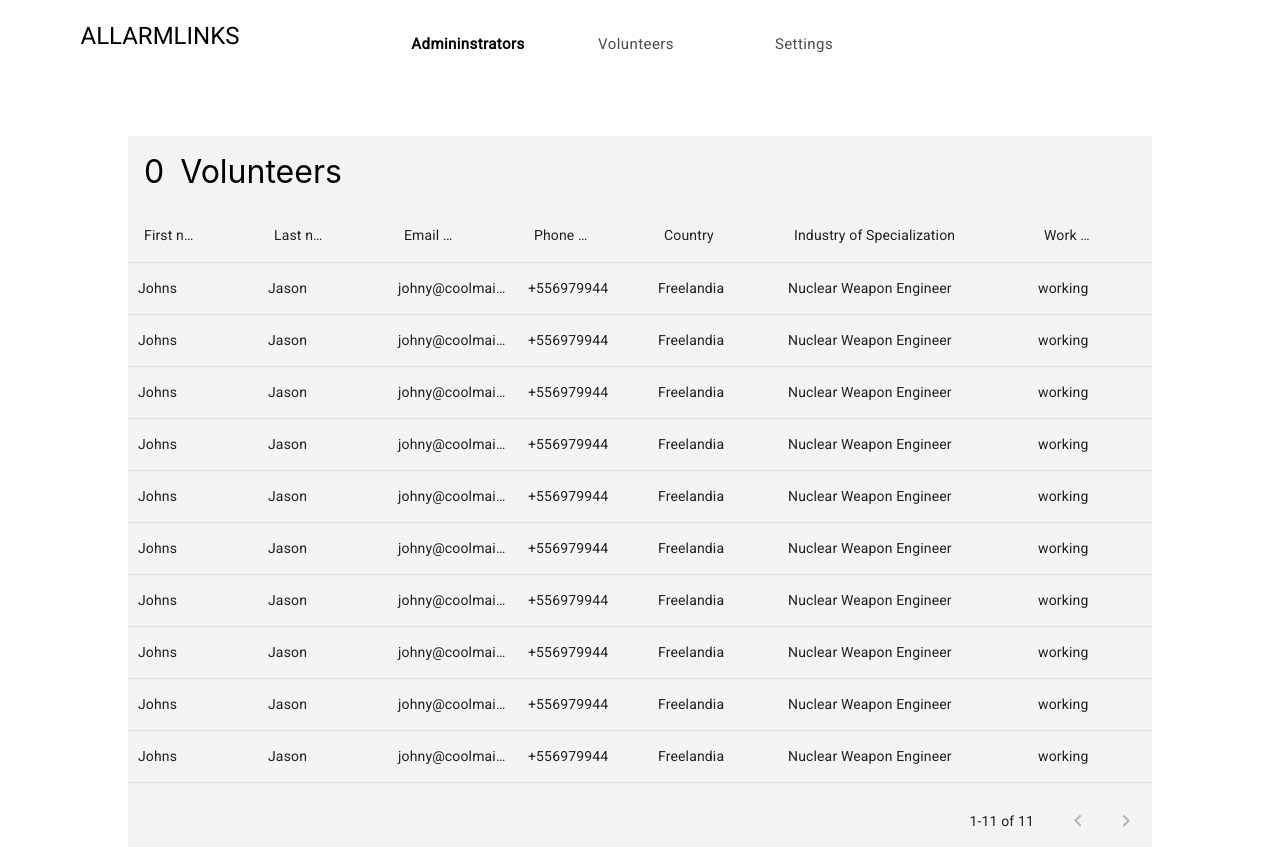
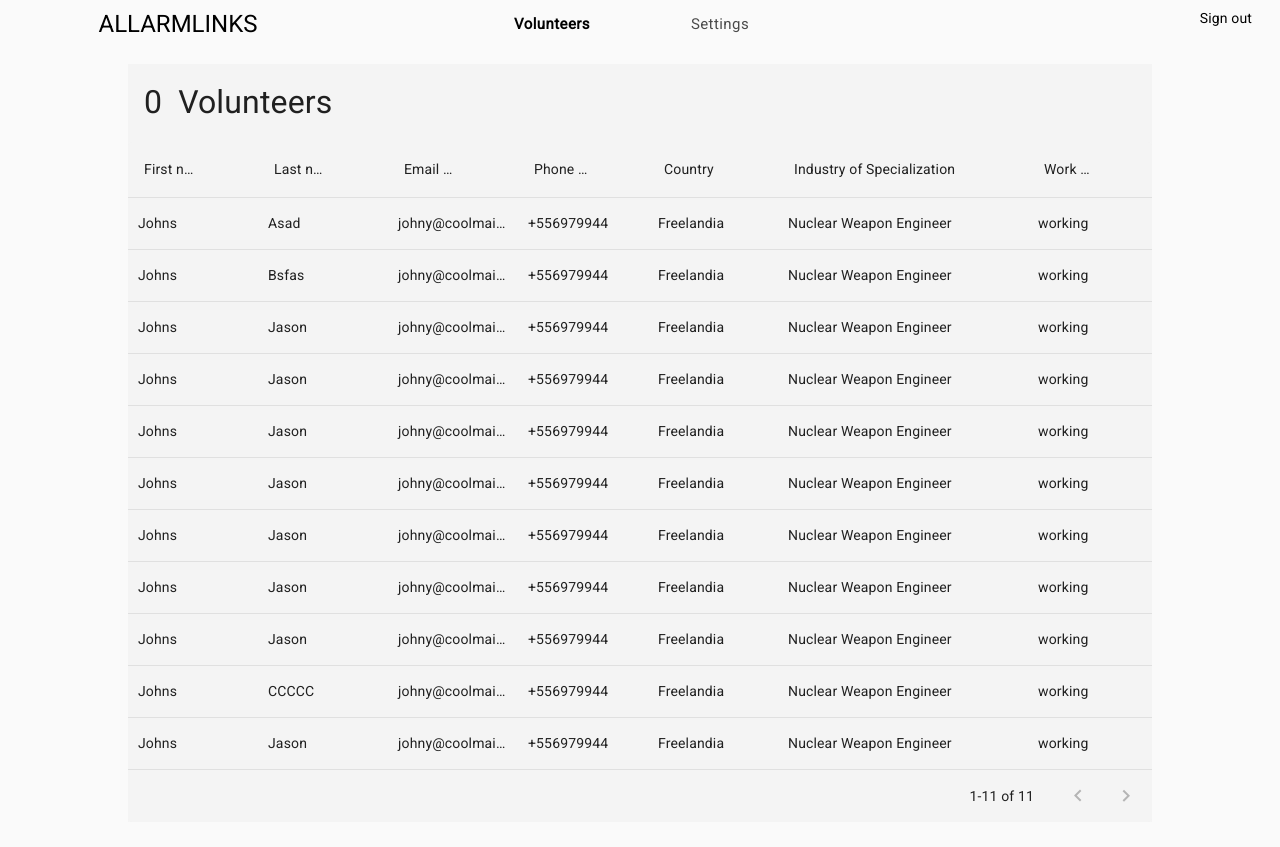
Before and after one commit to shahen94/allarmlinks-admin, a React (Create React App) app: page / in a window 1280 px wide. After the commit the page ends 822 px from the top, so only its background shows below. Built offline with nearby package versions, Linux system fonts and the light colour scheme; the HTML template or start-up script is replaced by a standard one.

Commit message:
Fixed layout and styles

```diff
--- a/src/App.tsx
+++ b/src/App.tsx
@@ -3,7 +3,7 @@ import { BrowserRouter, Route, Switch } from 'react-router-dom'
 import './styles/global.scss'
 import 'fontsource-roboto';
 import Layout from './pages/Layout';
-import AdminList from './pages/AdminList';
+import Settings from './pages/Settings';
 import Login from './pages/Login';
 import Volunteers from './pages/Volunteers';
 
@@ -11,20 +11,20 @@ const authorized: boolean = true;
 
 function App() {
   return (
-    <div>
+    <>
       {authorized ?
         <BrowserRouter>
-          <Layout authorized={authorized} />
+          <Layout>
           <Switch>
             <Route exact path="/" component={Volunteers}></Route>
-            <Route path="/admins" component={AdminList}></Route>
-            <Route path="/settings" component={Volunteers}></Route>
+            <Route path="/settings" component={Settings}></Route>
           </Switch>
+          </Layout>
         </BrowserRouter> :
         <Login />
       }
 
-    </div>
+    </>
   );
 }
 
--- a/src/pages/Layout/Header.tsx
+++ b/src/pages/Layout/Header.tsx
@@ -1,6 +1,6 @@
-import React from 'react';
+import React, { useState } from 'react';
 import Grid from '@material-ui/core/Grid';
-import { Tabs, Tab } from '@material-ui/core';
+import { Tabs, Tab, Box } from '@material-ui/core';
 import { makeStyles, withStyles, Theme, createStyles } from '@material-ui/core/styles';
 import { useHistory } from "react-router-dom";
 import Title from '../../components/Layout/Title';
@@ -8,7 +8,7 @@ import Title from '../../components/Layout/Title';
 const useStyles = makeStyles((theme: Theme) =>
   createStyles({
     root: {
-      flexGrow: 1,
+      flexGrow: 1
     },
     tab: {
       textTransform: 'none',
@@ -16,6 +16,11 @@ const useStyles = makeStyles((theme: Theme) =>
     tabs: {
       display: 'flex',
       justifyContent: 'center',
+    },
+    signOut: {
+      position: 'fixed',
+      right: '20px',
+      textAlign: 'right'
     }
   }),
 );
@@ -59,32 +64,19 @@ interface IMenuItems {
 const menuItems: IMenuItems[] = [
   {
     text: "Volunteers",
-    route: "/",
+    route: "/"
   },
   {
     text: "Settings",
-    route: "/settings",
+    route: "/settings"
   },
 ];
 
-if (true) {
-  menuItems.unshift(
-    {
-      text: "Admininstrators",
-      route: "/admins",
-    }
-  )
-}
-
-
-interface IProps {
-  authorized: boolean;
-}
-
-const Header = (props: IProps) => {
-  const [value, setValue] = React.useState(0);
+const Header = () => {
   const classes = useStyles();
   const history = useHistory();
+  const activeTabIndex = menuItems.findIndex(item => item.route === history.location.pathname);
+  const [selectedTab, setSelectedTab] = useState(activeTabIndex);
 
   const handleTabClick = (route: string) => {
     if (history.location.pathname === route) return;
@@ -92,24 +84,29 @@ const Header = (props: IProps) => {
   }
 
   const handleChange = (event: React.ChangeEvent<{}>, newValue: number) => {
-    setValue(newValue);
+    setSelectedTab(newValue);
   };
 
   return (
     <div className={classes.root}>
       <Grid container spacing={0}>
         <Grid item xs={12} lg={3}>
+          <Box component="div" m={1}>
             <Title />
+          </Box>
         </Grid>
-        {props.authorized &&
         <Grid item xs={12} lg={6} className={classes.tabs}>
-            <StyledTabs value={value} onChange={handleChange}>
+          <StyledTabs value={selectedTab} onChange={handleChange}>
             {menuItems.map((item, index) => (
               <StyledTab label={item.text} onClick={() => handleTabClick(item.route)} />
             ))}
           </StyledTabs>
         </Grid>
-        }
+        <Grid item xs={12} lg={3} className={classes.signOut}>
+          <Box component="div" m={1}>
+            Sign out
+          </Box>
+        </Grid>
       </Grid>
     </div>
   );
--- a/src/pages/Layout/index.tsx
+++ b/src/pages/Layout/index.tsx
@@ -1,18 +1,59 @@
 import React from 'react';
-import { Box } from '@material-ui/core';
+import { Box, Container, CssBaseline, Toolbar, AppBar } from '@material-ui/core';
+import { makeStyles, withStyles, Theme, createStyles } from '@material-ui/core/styles';
 import Header from './Header';
 import 'fontsource-roboto';
+import useScrollTrigger from '@material-ui/core/useScrollTrigger';
+
+
+const useStyles = makeStyles((theme: Theme) =>
+    createStyles({
+        appBar: {
+            color: '#000000',
+            backgroundColor: '#FAFAFA',
+            '& .MuiToolbar-root': { display: 'block' }
+        },
+        toolbar: {
+            minHeight: '50px',
+        }
+    }),
+);
 
 interface IProps {
-    authorized: boolean;
     window?: () => Window;
+    children: React.ReactElement;
+}
+
+function ElevationScroll(props: IProps) {
+    const { children, window } = props;
+    const trigger = useScrollTrigger({
+        disableHysteresis: true,
+        threshold: 0,
+        target: window ? window() : undefined,
+    });
+
+    return React.cloneElement(children, {
+        elevation: trigger ? 4 : 0,
+    });
 }
 
 const Layout = (props: IProps) => {
+    const classes = useStyles();
     return (
-        <Box component="span" m={1}>
-            <Header authorized={props.authorized} />
-        </Box>
+        <>
+            <CssBaseline />
+            <ElevationScroll {...props} >
+                <AppBar className={classes.appBar}>
+                    <Toolbar className={classes.toolbar}>
+                        <Box component="span" m={0}>
+                            <Header />
+                        </Box>
+                    </Toolbar>
+                </AppBar>
+            </ElevationScroll>
+            <Toolbar />
+            {props.children}
+        </>
     )
 }
 
--- a/src/pages/Login/Form.tsx
+++ b/src/pages/Login/Form.tsx
@@ -13,19 +13,22 @@ const useStyles = makeStyles((theme) => ({
     root: {
         display: 'flex',
         justifyContent: 'center',
-        minWidth: 275,
+        minWidth: 500,
 
     },
+    mainContainer: {
+        padding: theme.spacing(6, 20, 4, 20),
+    },
     card: {
-        marginTop: theme.spacing(8),
+        marginTop: theme.spacing(4),
         display: 'block',
         flexDirection: 'column',
         alignItems: 'center',
         backgroundColor: '#f4f4f4',
-        border: 'none'
+        border: 'none',
+        borderRadius: '10px'
     },
     paper: {
-        marginTop: theme.spacing(8),
         display: 'flex',
         flexDirection: 'column',
         alignItems: 'center',
@@ -37,9 +40,31 @@ const useStyles = makeStyles((theme) => ({
     form: {
         width: '100%', // Fix IE 11 issue.
         marginTop: theme.spacing(1),
+        textAlign: 'center'
     },
     submit: {
         margin: theme.spacing(3, 0, 2),
+        height: '40px',
+        minWidth: '120px',
+        borderRadius: '20px'
+    },
+    textField: {
+        border: 'none',
+        '& .MuiInputBase-root': {
+            backgroundColor: '#FFFFFF',
+            borderRadius: '8px',
+            boxShadow: '0px 3px 6px #CCCCCC',
+        },
+        '& .MuiFilledInput-underline:before': {
+            content: 'none',
+        },
+        '& .MuiFormLabel-root': {
+            color: '#bababa',
+        },
+        '& .MuiFormLabel-asterisk': {
+            display: 'none',
+        },
+
     }
 }));
 
@@ -49,26 +74,27 @@ const Form = () => {
     return (
         <div className={classes.root}>
             <Card className={classes.card} variant="outlined">
-                <Container component="main" maxWidth="xs">
+                <Container component="main" maxWidth="sm" className={classes.mainContainer}>
                     <CssBaseline />
                     <div className={classes.paper}>
-                        <Typography component="h1" variant="h5">
+                        <Typography component="h1" variant="h4">
                             Log in
                         </Typography>
                         <form className={classes.form} noValidate>
                             <TextField
-                                variant="outlined"
+                                variant="filled"
                                 margin="normal"
                                 required
                                 fullWidth
                                 id="email"
-                                label="Email Address"
+                                label="Email"
                                 name="email"
                                 autoComplete="email"
                                 autoFocus
+                                className={classes.textField}
                             />
                             <TextField
-                                variant="outlined"
+                                variant="filled"
                                 margin="normal"
                                 required
                                 fullWidth
@@ -77,14 +103,15 @@ const Form = () => {
                                 type="password"
                                 id="password"
                                 autoComplete="current-password"
+                                className={classes.textField}
                             />
                             <FormControlLabel
                                 control={<Checkbox value="remember" color="primary" />}
                                 label="Remember me"
                             />
+                            <br />
                             <Button
                                 type="submit"
-                                fullWidth
                                 variant="contained"
                                 color="primary"
                                 className={classes.submit}
--- a/src/pages/Login/index.tsx
+++ b/src/pages/Login/index.tsx
@@ -1,18 +1,23 @@
 import React from 'react';
-import { Grid } from '@material-ui/core';
+import { Box, Grid } from '@material-ui/core';
 import Title from '../../components/Layout/Title';
 import Form from './Form';
+import './style.scss'
 
 const Login = () => {
   return (
-    <div>
+    <>
       <Grid container>
         <Grid item xs={12} lg={3}>
-          <Title />
+          <Box component="div" m={1}>
+            <Title />
+          </Box>
         </Grid>
       </Grid>
-      <Form />
-    </div>
+      <div className='login-form-container'>
+        <Form />
+      </div>
+    </>
   )
 }
 
--- /dev/null
+++ b/src/pages/Login/style.scss
@@ -0,0 +1,6 @@
+.login-form-container {
+    display: flex;
+    justify-content: center;
+    align-items: center;
+    height: calc(100% - 100px);
+}
--- a/src/pages/AdminList/index.tsx
+++ b/src/pages/Settings/index.tsx
@@ -4,12 +4,12 @@ interface Props {
 
 }
 
-const AdminList = (props: Props) => {
+const Settings = (props: Props) => {
     return (
-        <div>
+        <div className='DataGrid-container'>
             ADMIN LIST
         </div>
     )
 }
 
-export default AdminList;
+export default Settings;
--- a/src/pages/Volunteers/SampleRecords.ts
+++ b/src/pages/Volunteers/SampleRecords.ts
@@ -1,7 +1,7 @@
 import ProcessedVolunteerRecord from './types/ProcessedVolunteerRecord';
 export const rows: ProcessedVolunteerRecord[] = [
-    { id: 1, _id: '1', lastName: 'Jason', firstName: 'Johns', email: 'johny@coolmailsystem.org', phoneNumber: '+556979944', country: 'Freelandia', specialization: "Nuclear Weapon Engineer", workStatus: "working" },
-    { id: 2, _id: '2', lastName: 'Jason', firstName: 'Johns', email: 'johny@coolmailsystem.org', phoneNumber: '+556979944', country: 'Freelandia', specialization: "Nuclear Weapon Engineer", workStatus: "working" },
+    { id: 1, _id: '1', lastName: 'Asad', firstName: 'Johns', email: 'johny@coolmailsystem.org', phoneNumber: '+556979944', country: 'Freelandia', specialization: "Nuclear Weapon Engineer", workStatus: "working" },
+    { id: 2, _id: '2', lastName: 'Bsfas', firstName: 'Johns', email: 'johny@coolmailsystem.org', phoneNumber: '+556979944', country: 'Freelandia', specialization: "Nuclear Weapon Engineer", workStatus: "working" },
     { id: 3, _id: '3', lastName: 'Jason', firstName: 'Johns', email: 'johny@coolmailsystem.org', phoneNumber: '+556979944', country: 'Freelandia', specialization: "Nuclear Weapon Engineer", workStatus: "working" },
     { id: 4, _id: '4', lastName: 'Jason', firstName: 'Johns', email: 'johny@coolmailsystem.org', phoneNumber: '+556979944', country: 'Freelandia', specialization: "Nuclear Weapon Engineer", workStatus: "working" },
     { id: 5, _id: '5', lastName: 'Jason', firstName: 'Johns', email: 'johny@coolmailsystem.org', phoneNumber: '+556979944', country: 'Freelandia', specialization: "Nuclear Weapon Engineer", workStatus: "working" },
@@ -9,6 +9,6 @@ export const rows: ProcessedVolunteerRecord[] = [
     { id: 7, _id: '7', lastName: 'Jason', firstName: 'Johns', email: 'johny@coolmailsystem.org', phoneNumber: '+556979944', country: 'Freelandia', specialization: "Nuclear Weapon Engineer", workStatus: "working" },
     { id: 8, _id: '8', lastName: 'Jason', firstName: 'Johns', email: 'johny@coolmailsystem.org', phoneNumber: '+556979944', country: 'Freelandia', specialization: "Nuclear Weapon Engineer", workStatus: "working" },
     { id: 9, _id: '9', lastName: 'Jason', firstName: 'Johns', email: 'johny@coolmailsystem.org', phoneNumber: '+556979944', country: 'Freelandia', specialization: "Nuclear Weapon Engineer", workStatus: "working" },
-    { id: 10, _id: '10', lastName: 'Jason', firstName: 'Johns', email: 'johny@coolmailsystem.org', phoneNumber: '+556979944', country: 'Freelandia', specialization: "Nuclear Weapon Engineer", workStatus: "working" },
+    { id: 10, _id: '10', lastName: 'CCCCC', firstName: 'Johns', email: 'johny@coolmailsystem.org', phoneNumber: '+556979944', country: 'Freelandia', specialization: "Nuclear Weapon Engineer", workStatus: "working" },
     { id: 11, _id: '11', lastName: 'Jason', firstName: 'Johns', email: 'johny@coolmailsystem.org', phoneNumber: '+556979944', country: 'Freelandia', specialization: "Nuclear Weapon Engineer", workStatus: "working" },
 ];
--- a/src/pages/Volunteers/index.tsx
+++ b/src/pages/Volunteers/index.tsx
@@ -18,12 +18,9 @@ const columns: ColDef[] = [
 
 const useStyles = makeStyles({
     root: {
-        height: '80vh!important',
+        //height: '80vh!important',
         backgroundColor: '#f4f4f4',
-        border: 'none!important',
-        'columnSeparator': {
-            display: 'none!important'
-        }
+        border: 'none'
     },
 
 })
@@ -34,7 +31,7 @@ const Volunteers = () => {
     return (
         <div className='DataGrid-container'>
             <OverallApplicants count={volunteersCount} />
-            <DataGrid rows={rows} columns={columns} className={classes.root} pageSize={20} autoHeight={false} hideFooterSelectedRowCount hideFooterRowCount />
+            <DataGrid rows={rows} columns={columns} className={classes.root} pageSize={20} autoHeight hideFooterSelectedRowCount hideFooterRowCount />
         </div>
     )
 }
--- a/src/styles/global.scss
+++ b/src/styles/global.scss
@@ -1,6 +1,6 @@
 $neutral_color: #f4f4f4;
-html {
-  height: auto;
+html, body, #root {
+  height: 100%;
 }
 
 @import "./pages/Volounteers.scss";
--- a/src/styles/pages/Volounteers.scss
+++ b/src/styles/pages/Volounteers.scss
@@ -1,8 +1,9 @@
+
+
 .DataGrid-container {
   width: 80%;
   margin: 0 auto;
   background-color: $neutral_color;
-  margin-top: 3rem;
   > .volounteers-count {
     padding: 16px;
     font-size: 2rem;
```
Lines whose indentation alone changed are shown as unchanged.
